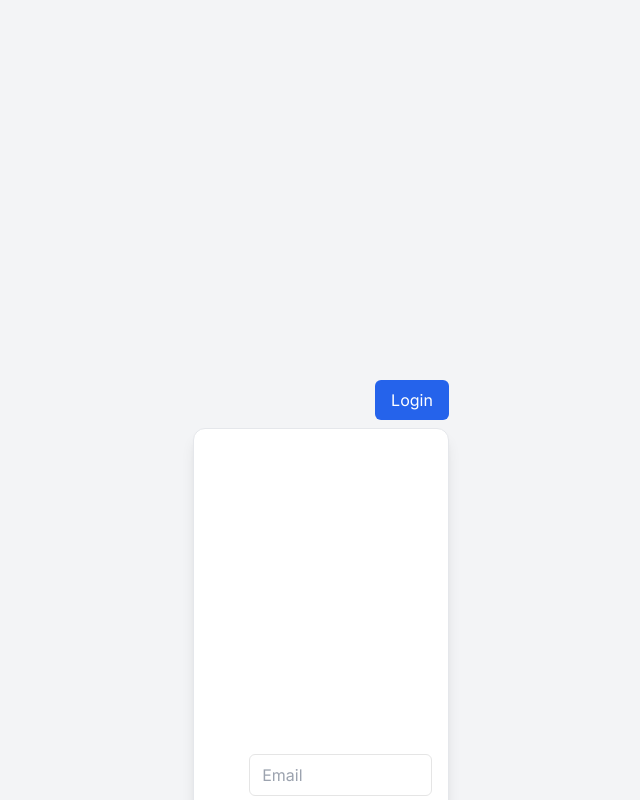
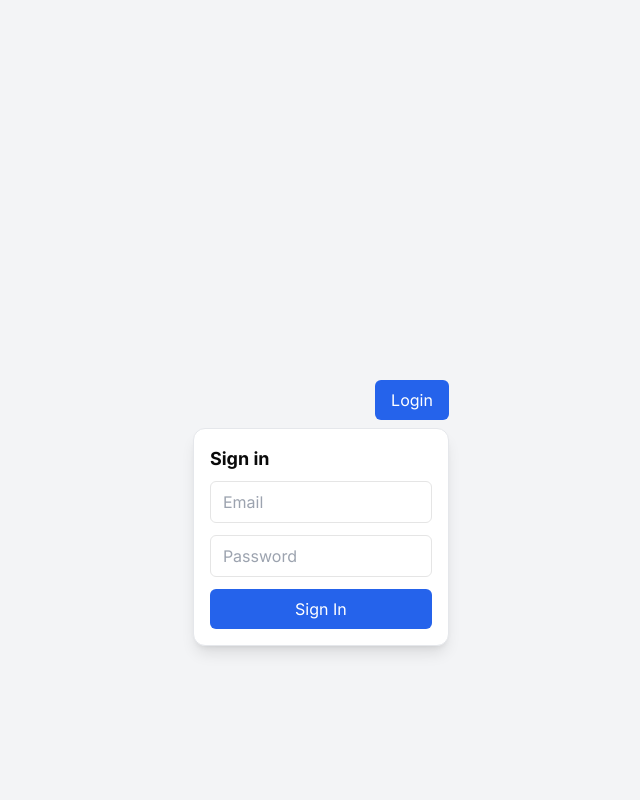
Before and after one commit to Carlthegreatt/Loomi, a Next.js app: page /login in a window 1280 px wide. Both pictures are taken after a click on the button "Login". Shown: the top 800 px of the page, without its empty margins (228-868 px from the left). Built offline with nearby package versions, Linux system fonts and the light colour scheme.

Commit message:
Auto-commit LoginPopover.tsx: 2025-08-24 00:58:13

```diff
--- a/src/components/sections/LoginPopover.tsx
+++ b/src/components/sections/LoginPopover.tsx
@@ -18,7 +18,7 @@ export default function LoginPopover() {
 
       {/* Popover panel */}
       {open && (
-        <div className="flex items-center justify-center h-screen absolute right-0 mt-2 w-64 bg-white border border-gray-200 rounded-xl shadow-lg p-4 z-50">
+        <div className="absolute right-0 mt-2 w-64 bg-white border border-gray-200 rounded-xl shadow-lg p-4 z-50">
           <h3 className="text-lg font-semibold mb-2">Sign in</h3>
           <form className="space-y-3">
             <input
```
